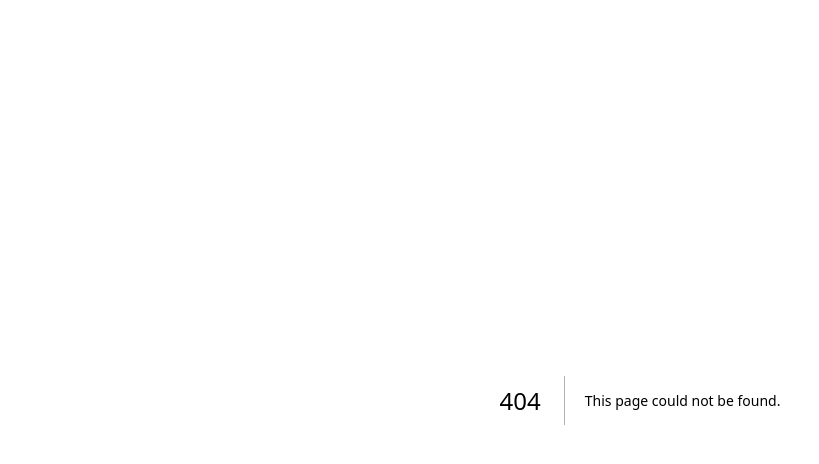
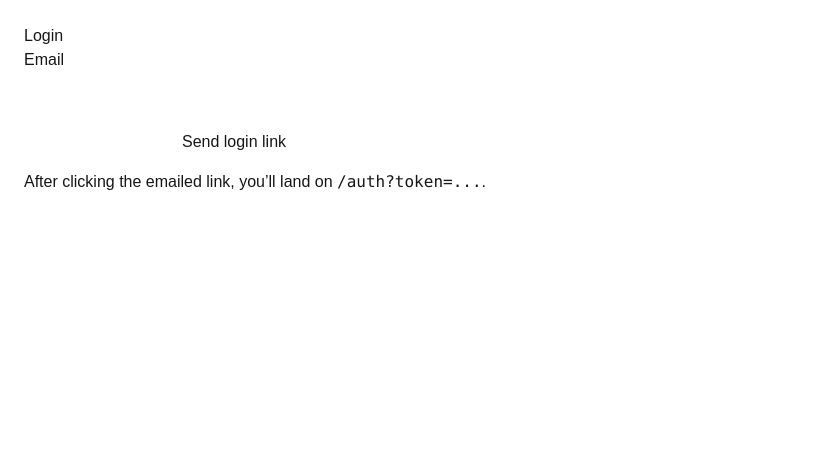
Before and after one commit to Andrieg/Moove, a Next.js app in the folder apps/client/: page /login in a window 1280 px wide. Before the commit this address had no page. Shown: the top 464 px of the page, without its empty margins (0-819 px from the left). Built offline with nearby package versions, Linux system fonts and the light colour scheme.

Commit message:
Create page.tsx

```diff
--- /dev/null
+++ b/apps/client/app/login/page.tsx
@@ -0,0 +1,51 @@
+"use client";
+
+import { useState } from "react";
+import { requestLoginLink } from "@moove/api-client";
+
+export default function LoginPage() {
+  const [email, setEmail] = useState("");
+  const [result, setResult] = useState<unknown>(null);
+  const [error, setError] = useState<string | null>(null);
+
+  async function onSubmit(e: React.FormEvent) {
+    e.preventDefault();
+    setError(null);
+    setResult(null);
+
+    try {
+      const res = await requestLoginLink({ email, client: true, target: window.location.origin });
+      setResult(res);
+    } catch (e) {
+      setError((e as Error).message);
+    }
+  }
+
+  return (
+    <main style={{ padding: 24, fontFamily: "sans-serif" }}>
+      <h1>Login</h1>
+
+      <form onSubmit={onSubmit} style={{ display: "grid", gap: 12, maxWidth: 420 }}>
+        <label>
+          Email
+          <input
+            value={email}
+            onChange={(e) => setEmail(e.target.value)}
+            type="email"
+            required
+            style={{ display: "block", width: "100%", padding: 8, marginTop: 6 }}
+          />
+        </label>
+
+        <button type="submit">Send login link</button>
+      </form>
+
+      {error ? <pre>{error}</pre> : null}
+      {result ? <pre>{JSON.stringify(result, null, 2)}</pre> : null}
+
+      <p style={{ marginTop: 16 }}>
+        After clicking the emailed link, you’ll land on <code>/auth?token=...</code>.
+      </p>
+    </main>
+  );
+}
```
